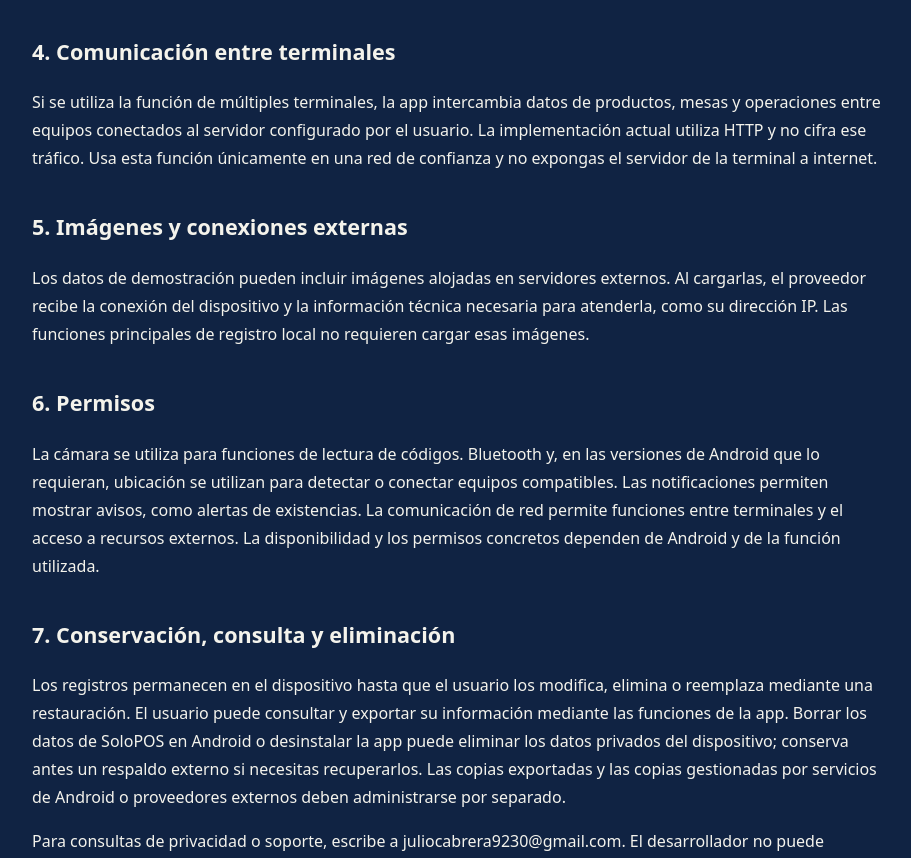
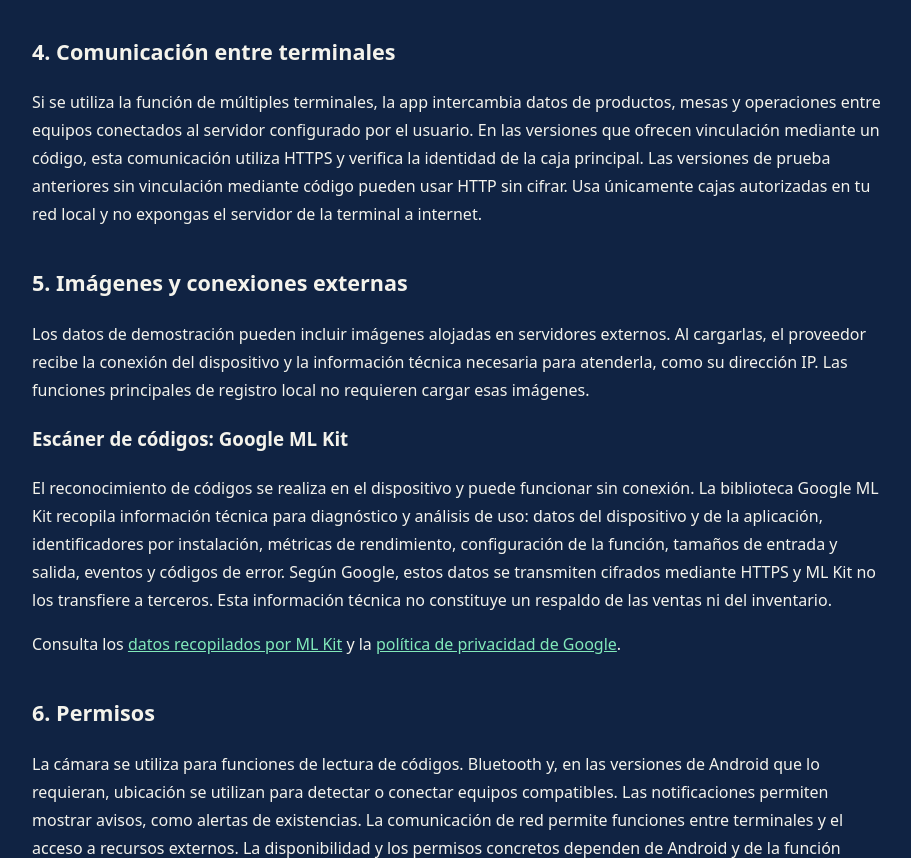
Before and after one commit to JAppslabs/SoloPOS, a plain HTML site: page legal/politica-de-privacidad.html in a window 1280 px wide. Shown: the part 1480-2338 px from the top of the page, without its empty margins (182-1093 px from the left). Drawn offline with Linux system fonts and the light colour scheme.

Commit message:
Aclara diagnóstico de ML Kit y vinculación cifrada entre cajas

```diff
--- a/legal/politica-de-privacidad.html
+++ b/legal/politica-de-privacidad.html
@@ -1,15 +1,15 @@
 <!doctype html>
 <html lang="es">
 <head><meta charset="utf-8"><meta name="viewport" content="width=device-width, initial-scale=1"><title>Política de privacidad — SoloPOS</title><meta name="description" content="Cómo SoloPOS almacena, usa y permite administrar la información del negocio."><style>:root{color-scheme:dark}*{box-sizing:border-box}body{margin:0;background:#102343;color:#f4f3ec;font:16px/1.75 system-ui,-apple-system,Segoe UI,Roboto,sans-serif}main{max-width:900px;margin:auto;padding:40px 24px 80px}h1{font-size:clamp(2rem,6vw,3rem);line-height:1.15}h2{font-size:1.35rem;margin-top:36px}a{color:#81e9ba;overflow-wrap:anywhere}.meta{padding:20px;border:1px solid #52617a;border-radius:16px;background:#142b4e}.muted{color:#c5cedb}p{overflow-wrap:anywhere}</style></head>
-<body><main><a href="index.html">← Documentos de SoloPOS</a><header><p class="muted">SOLOPOS · PRIVACIDAD</p><h1>Política de privacidad</h1><div class="meta"><p><strong>Responsable:</strong> Julio Antonio Cabrera González</p><p><strong>Aplicación:</strong> SoloPOS (com.solopos.app)</p><p><strong>Contacto:</strong> <a href="mailto:juliocabrera9230@gmail.com">juliocabrera9230@gmail.com</a></p><p><strong>Última actualización:</strong> 13 de noviembre de 2026</p></div></header><p>SoloPOS es un punto de venta para negocios. Sus funciones principales guardan la información localmente. No utiliza un servicio central de SoloPOS para almacenar las ventas ni el inventario, ni integra publicidad o análisis de uso. Esta política describe también las transferencias que pueden producirse al usar funciones opcionales o servicios del dispositivo.</p>
+<body><main><a href="index.html">← Documentos de SoloPOS</a><header><p class="muted">SOLOPOS · PRIVACIDAD</p><h1>Política de privacidad</h1><div class="meta"><p><strong>Responsable:</strong> Julio Antonio Cabrera González</p><p><strong>Aplicación:</strong> SoloPOS (com.solopos.app)</p><p><strong>Contacto:</strong> <a href="mailto:juliocabrera9230@gmail.com">juliocabrera9230@gmail.com</a></p><p><strong>Última actualización:</strong> 14 de noviembre de 2026</p></div></header><p>SoloPOS es un punto de venta para negocios. Sus funciones principales guardan la información localmente. No utiliza un servicio central de SoloPOS para almacenar las ventas ni el inventario y no muestra publicidad. La biblioteca de escaneo de Google ML Kit recopila los datos técnicos descritos en la sección 5. Esta política describe también las transferencias que pueden producirse al usar funciones opcionales o servicios del dispositivo.</p>
 <section><h2>1. Información que administra SoloPOS</h2><p>SoloPOS permite guardar productos, existencias, precios, ventas, métodos de pago registrados, clientes, datos de contacto de clientes, puntos de lealtad, personal, PIN de acceso, asistencias, gastos, movimientos de caja y notas de turno. El usuario decide qué información introduce y debe contar con autorización para tratar datos de otras personas.</p></section>
 <section><h2>2. Almacenamiento en el dispositivo</h2><p>Los registros se guardan en la base de datos Room/SQLite y en las preferencias privadas de la aplicación en Android. SoloPOS no añade cifrado SQLCipher a la base de datos. La protección que ofrece el sistema operativo depende del dispositivo y de su configuración. Los PIN locales y los archivos de respaldo deben tratarse como información privada.</p></section>
 <section><h2>3. Respaldos y proveedores elegidos por el usuario</h2><p>La app realiza copias locales programadas dentro de su almacenamiento privado. Estas copias permanecen en el mismo dispositivo y no sustituyen una copia externa.</p>
 <p>Al exportar un respaldo, el usuario elige un destino mediante el selector de documentos de Android. El destino puede ser una carpeta del dispositivo o un proveedor de almacenamiento disponible, como un servicio de nube. Ese proveedor recibe el archivo elegido y gestiona su almacenamiento y sincronización según sus propias condiciones y política de privacidad. SoloPOS no confirma que el proveedor haya completado su sincronización remota.</p>
 <p>Los archivos .solopos exportados contienen registros del negocio y PIN y no están cifrados por SoloPOS. Guárdalos en una ubicación privada y comparte únicamente con personas autorizadas. Eliminar los datos de la app o desinstalarla no elimina las copias que ya se exportaron.</p>
 <p>Android también puede respaldar o transferir datos de la aplicación conforme a la configuración del dispositivo y sus servicios de copia de seguridad.</p></section>
-<section><h2>4. Comunicación entre terminales</h2><p>Si se utiliza la función de múltiples terminales, la app intercambia datos de productos, mesas y operaciones entre equipos conectados al servidor configurado por el usuario. La implementación actual utiliza HTTP y no cifra ese tráfico. Usa esta función únicamente en una red de confianza y no expongas el servidor de la terminal a internet.</p></section>
-<section><h2>5. Imágenes y conexiones externas</h2><p>Los datos de demostración pueden incluir imágenes alojadas en servidores externos. Al cargarlas, el proveedor recibe la conexión del dispositivo y la información técnica necesaria para atenderla, como su dirección IP. Las funciones principales de registro local no requieren cargar esas imágenes.</p></section>
+<section><h2>4. Comunicación entre terminales</h2><p>Si se utiliza la función de múltiples terminales, la app intercambia datos de productos, mesas y operaciones entre equipos conectados al servidor configurado por el usuario. En las versiones que ofrecen vinculación mediante un código, esta comunicación utiliza HTTPS y verifica la identidad de la caja principal. Las versiones de prueba anteriores sin vinculación mediante código pueden usar HTTP sin cifrar. Usa únicamente cajas autorizadas en tu red local y no expongas el servidor de la terminal a internet.</p></section>
+<section><h2>5. Imágenes y conexiones externas</h2><p>Los datos de demostración pueden incluir imágenes alojadas en servidores externos. Al cargarlas, el proveedor recibe la conexión del dispositivo y la información técnica necesaria para atenderla, como su dirección IP. Las funciones principales de registro local no requieren cargar esas imágenes.</p><h3>Escáner de códigos: Google ML Kit</h3><p>El reconocimiento de códigos se realiza en el dispositivo y puede funcionar sin conexión. La biblioteca Google ML Kit recopila información técnica para diagnóstico y análisis de uso: datos del dispositivo y de la aplicación, identificadores por instalación, métricas de rendimiento, configuración de la función, tamaños de entrada y salida, eventos y códigos de error. Según Google, estos datos se transmiten cifrados mediante HTTPS y ML Kit no los transfiere a terceros. Esta información técnica no constituye un respaldo de las ventas ni del inventario.</p><p>Consulta los <a href="https://developers.google.com/ml-kit/android-data-disclosure">datos recopilados por ML Kit</a> y la <a href="https://policies.google.com/privacy">política de privacidad de Google</a>.</p></section>
 <section><h2>6. Permisos</h2><p>La cámara se utiliza para funciones de lectura de códigos. Bluetooth y, en las versiones de Android que lo requieran, ubicación se utilizan para detectar o conectar equipos compatibles. Las notificaciones permiten mostrar avisos, como alertas de existencias. La comunicación de red permite funciones entre terminales y el acceso a recursos externos. La disponibilidad y los permisos concretos dependen de Android y de la función utilizada.</p></section>
 <section><h2>7. Conservación, consulta y eliminación</h2><p>Los registros permanecen en el dispositivo hasta que el usuario los modifica, elimina o reemplaza mediante una restauración. El usuario puede consultar y exportar su información mediante las funciones de la app. Borrar los datos de SoloPOS en Android o desinstalar la app puede eliminar los datos privados del dispositivo; conserva antes un respaldo externo si necesitas recuperarlos. Las copias exportadas y las copias gestionadas por servicios de Android o proveedores externos deben administrarse por separado.</p>
 <p>Para consultas de privacidad o soporte, escribe a juliocabrera9230@gmail.com. El desarrollador no puede recuperar una base de datos que no le hayas proporcionado ni sustituir un respaldo perdido.</p></section>
```
